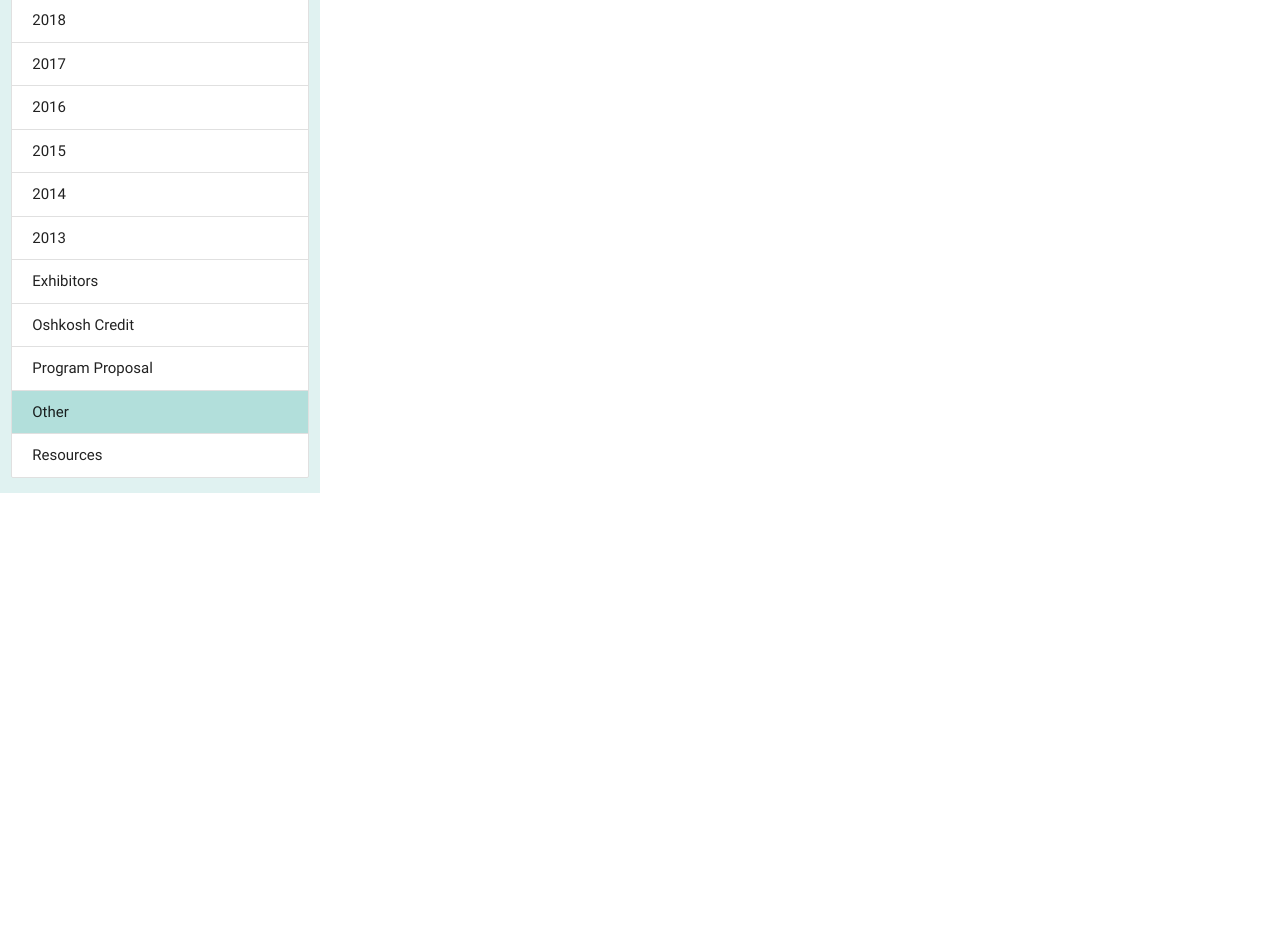
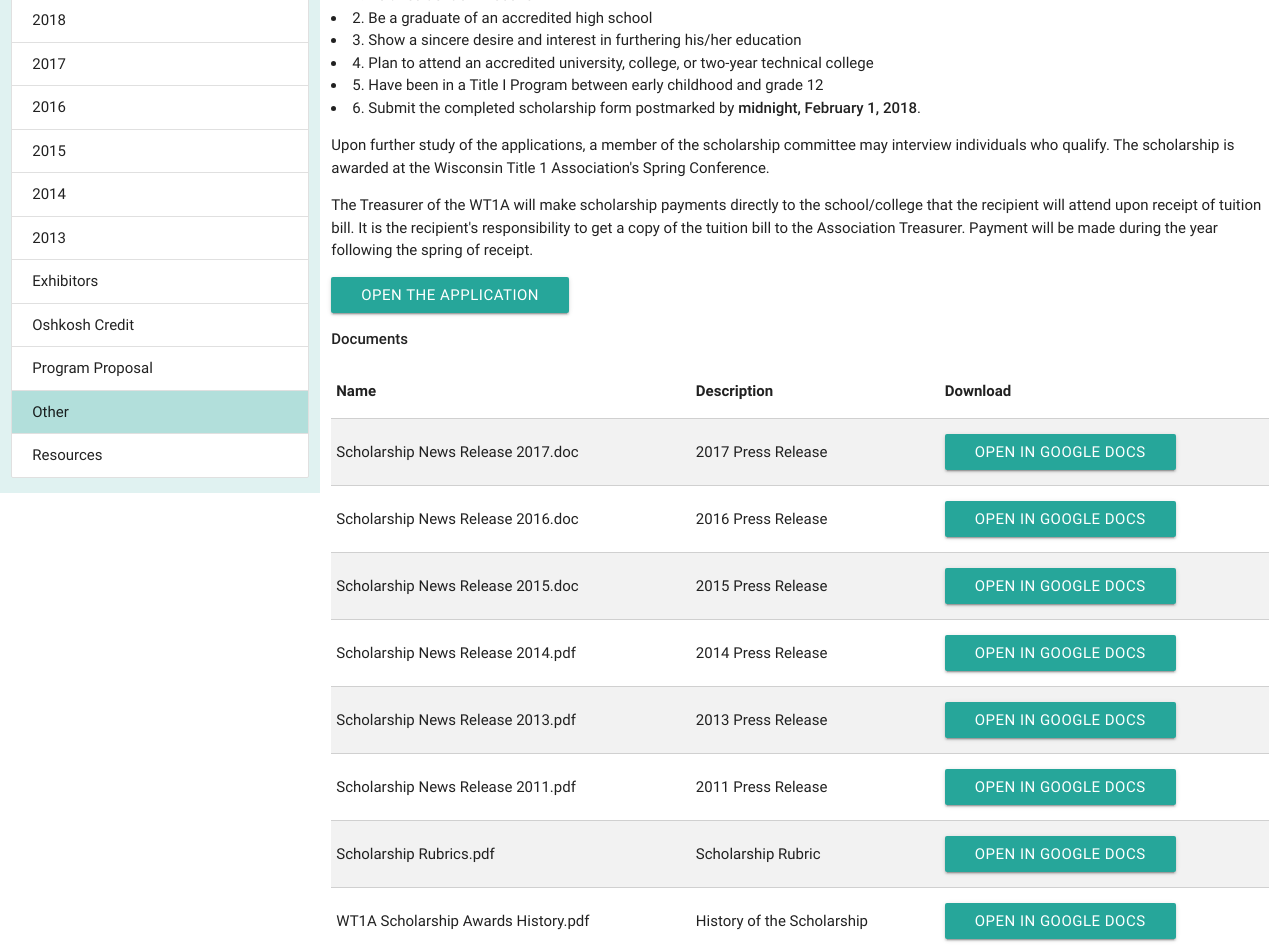
Before and after one commit to bresheske/wt1a, an Angular app: page /content/scholarship in a window 1280 px wide. Shown: the part 780-1732 px from the top of the page. Before the commit the page ends 1293 px from the top, so only its background shows below. Built offline with nearby package versions, Linux system fonts and the light colour scheme.

Commit message:
done scholarship

```diff
--- a/src/app/pages/scholarship/scholarship.component.html
+++ b/src/app/pages/scholarship/scholarship.component.html
@@ -27,5 +27,108 @@
         </div>
       </div>
   </div>
+  <p>
+      Every year the Wisconsin Title 1 Association is proud to help graduating seniors pursue their dreams by awarding up to four $1,500 scholarships.  All recipients have been in a  Title 1 program sometime in their school career.
+  </p>
+  <p>Applications must be postmarked by midnight, February 1, 2018.  Applications should be sent to:</p>
+  <p>
+      <strong>Linda Bruun</strong>
+      <br>501 K Street
+      <br>Reedsburg WI 53959
+      <br>lbruun@rsd.k12.wi.us
+  </p>
+  <p>The applicant must:</p>
+  <ul>
+    <li>1. Be a resident of Wisconsin</li>
+    <li>2. Be a graduate of an accredited high school</li>
+    <li>3. Show a sincere desire and interest in furthering his/her education</li>
+    <li>4. Plan to attend an accredited university, college, or two-year technical college</li>
+    <li>5. Have been in a Title I Program between early childhood and grade 12</li>
+    <li>6. Submit the completed scholarship form postmarked by <strong>midnight, February 1, 2018</strong>.</li>
+  </ul>
+  <p>Upon further study of the applications, a member of the scholarship committee may interview individuals who qualify.  The scholarship is awarded at the Wisconsin Title 1 Association's Spring Conference.</p>
+  <p>The Treasurer of the WT1A will make scholarship payments directly to the school/college that the recipient will attend upon receipt of tuition bill.  It is the recipient's responsibility to get a copy of the tuition bill to the Association Treasurer.  Payment will be made during the year following the spring of receipt.</p>
+  <p>
+    <a class="btn waves-effect waves-dark white-text" href="https://docs.google.com/document/d/1eRVJcneNdUM4zdVFil-59Cio1N7YAcIn0sCyaRaSjU8/copy" target="_blank">Open the application</a>
+  </p>
+  <p>
+    <strong>Documents</strong>
+  </p>
+
+  <table class="striped bordered">
+    <thead>
+      <tr>
+        <th>Name</th>
+        <th>Description</th>
+        <th>Download</th>
+      </tr>
+    </thead>
+    <tbody>
+
+      <tr>
+        <td>Scholarship News Release 2017.doc</td>
+        <td>2017 Press Release</td>
+        <td>
+          <a class="btn waves-effect waves-dark white-text" href="https://docs.google.com/viewer?a=v&pid=sites&srcid=ZGVmYXVsdGRvbWFpbnx3aXNjb25zaW50aXRsZTFhc3NvY2lhdGlvbnd0MWF8Z3g6MWQxOGJhMzFmNTFhOTQ0Zg" target="_blank">Open in Google Docs</a>
+        </td>
+      </tr>
+
+      <tr>
+        <td>Scholarship News Release 2016.doc</td>
+        <td>2016 Press Release</td>
+        <td>
+          <a class="btn waves-effect waves-dark white-text" href="https://docs.google.com/viewer?a=v&pid=sites&srcid=ZGVmYXVsdGRvbWFpbnx3aXNjb25zaW50aXRsZTFhc3NvY2lhdGlvbnd0MWF8Z3g6MzkxMGI5YzMzZWMxZDQzMw" target="_blank">Open in Google Docs</a>
+        </td>
+      </tr>
+
+      <tr>
+        <td>Scholarship News Release 2015.doc</td>
+        <td>2015 Press Release</td>
+        <td>
+          <a class="btn waves-effect waves-dark white-text" href="https://docs.google.com/viewer?a=v&pid=sites&srcid=ZGVmYXVsdGRvbWFpbnx3aXNjb25zaW50aXRsZTFhc3NvY2lhdGlvbnd0MWF8Z3g6NTE3NzI1M2I0ZTYxMjE0Mg" target="_blank">Open in Google Docs</a>
+        </td>
+      </tr>
+
+      <tr>
+        <td>Scholarship News Release 2014.pdf</td>
+        <td>2014 Press Release</td>
+        <td>
+          <a class="btn waves-effect waves-dark white-text" href="https://docs.google.com/viewer?a=v&pid=sites&srcid=ZGVmYXVsdGRvbWFpbnx3aXNjb25zaW50aXRsZTFhc3NvY2lhdGlvbnd0MWF8Z3g6NzAxZGUzNTIyZGVjZTZmZQ" target="_blank">Open in Google Docs</a>
+        </td>
+      </tr>
+
+      <tr>
+        <td>Scholarship News Release 2013.pdf</td>
+        <td>2013 Press Release</td>
+        <td>
+          <a class="btn waves-effect waves-dark white-text" href="https://docs.google.com/viewer?a=v&pid=sites&srcid=ZGVmYXVsdGRvbWFpbnx3aXNjb25zaW50aXRsZTFhc3NvY2lhdGlvbnd0MWF8Z3g6MjMzZWVlZTRhYmU4MzRkNg" target="_blank">Open in Google Docs</a>
+        </td>
+      </tr>
+
+      <tr>
+        <td>Scholarship News Release 2011.pdf</td>
+        <td>2011 Press Release</td>
+        <td>
+          <a class="btn waves-effect waves-dark white-text" href="https://docs.google.com/viewer?a=v&pid=sites&srcid=ZGVmYXVsdGRvbWFpbnx3aXNjb25zaW50aXRsZTFhc3NvY2lhdGlvbnd0MWF8Z3g6ZDdkZTJjN2ZkOThhNmY2" target="_blank">Open in Google Docs</a>
+        </td>
+      </tr>
+
+      <tr>
+        <td>Scholarship Rubrics.pdf</td>
+        <td>Scholarship Rubric</td>
+        <td>
+          <a class="btn waves-effect waves-dark white-text" href="https://docs.google.com/viewer?a=v&pid=sites&srcid=ZGVmYXVsdGRvbWFpbnx3aXNjb25zaW50aXRsZTFhc3NvY2lhdGlvbnd0MWF8Z3g6OTA2NzQxY2Y5ZmUzYTRi" target="_blank">Open in Google Docs</a>
+        </td>
+      </tr>
+
+      <tr>
+        <td>WT1A Scholarship Awards History.pdf</td>
+        <td>History of the Scholarship</td>
+        <td>
+          <a class="btn waves-effect waves-dark white-text" href="https://docs.google.com/viewer?a=v&pid=sites&srcid=ZGVmYXVsdGRvbWFpbnx3aXNjb25zaW50aXRsZTFhc3NvY2lhdGlvbnd0MWF8Z3g6NzA5ZjU0YWI1MDRiNjc4Yg" target="_blank">Open in Google Docs</a>
+        </td>
+      </tr>
+    </tbody>
+  </table>
 
 </div>
```
